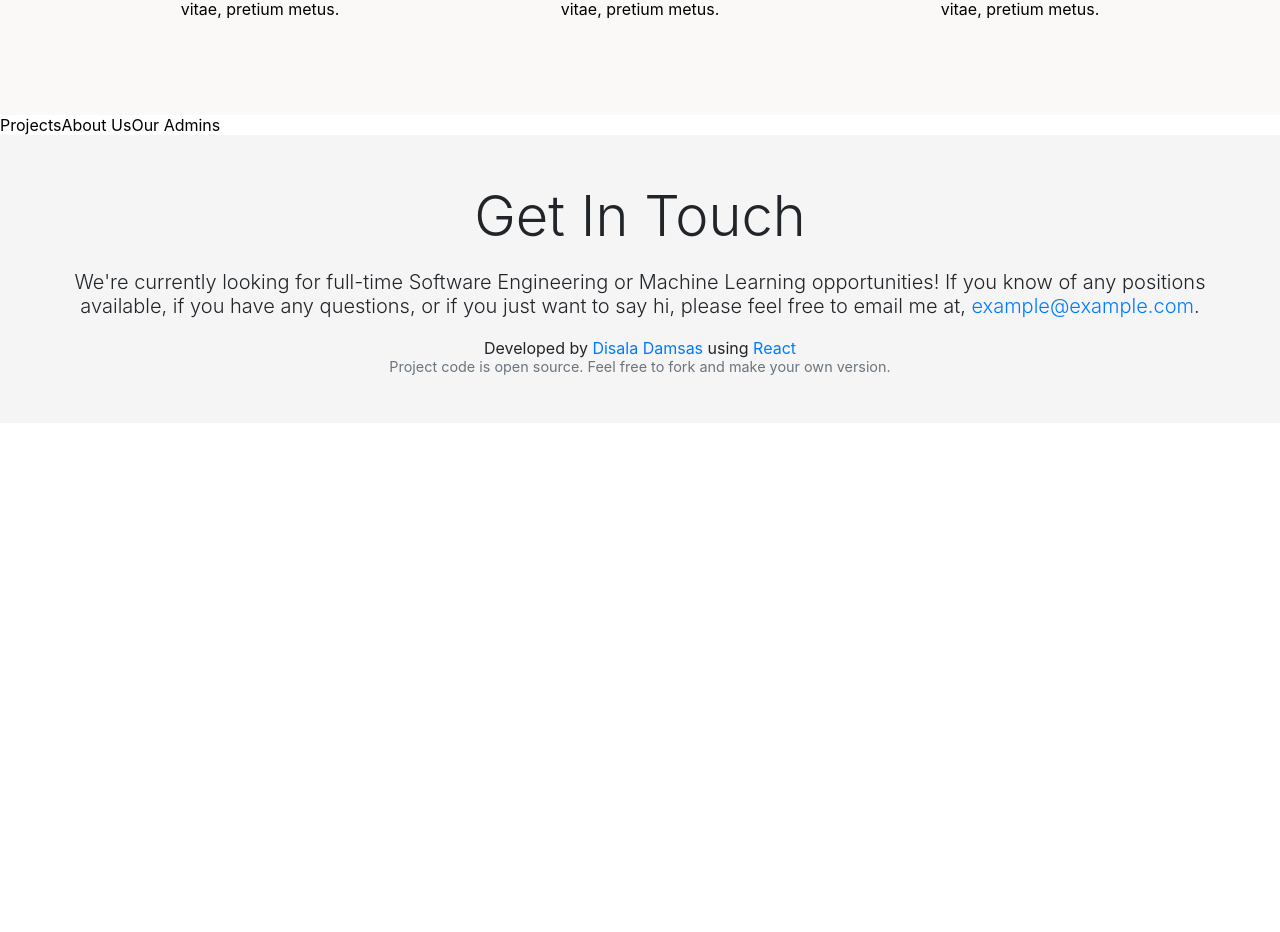
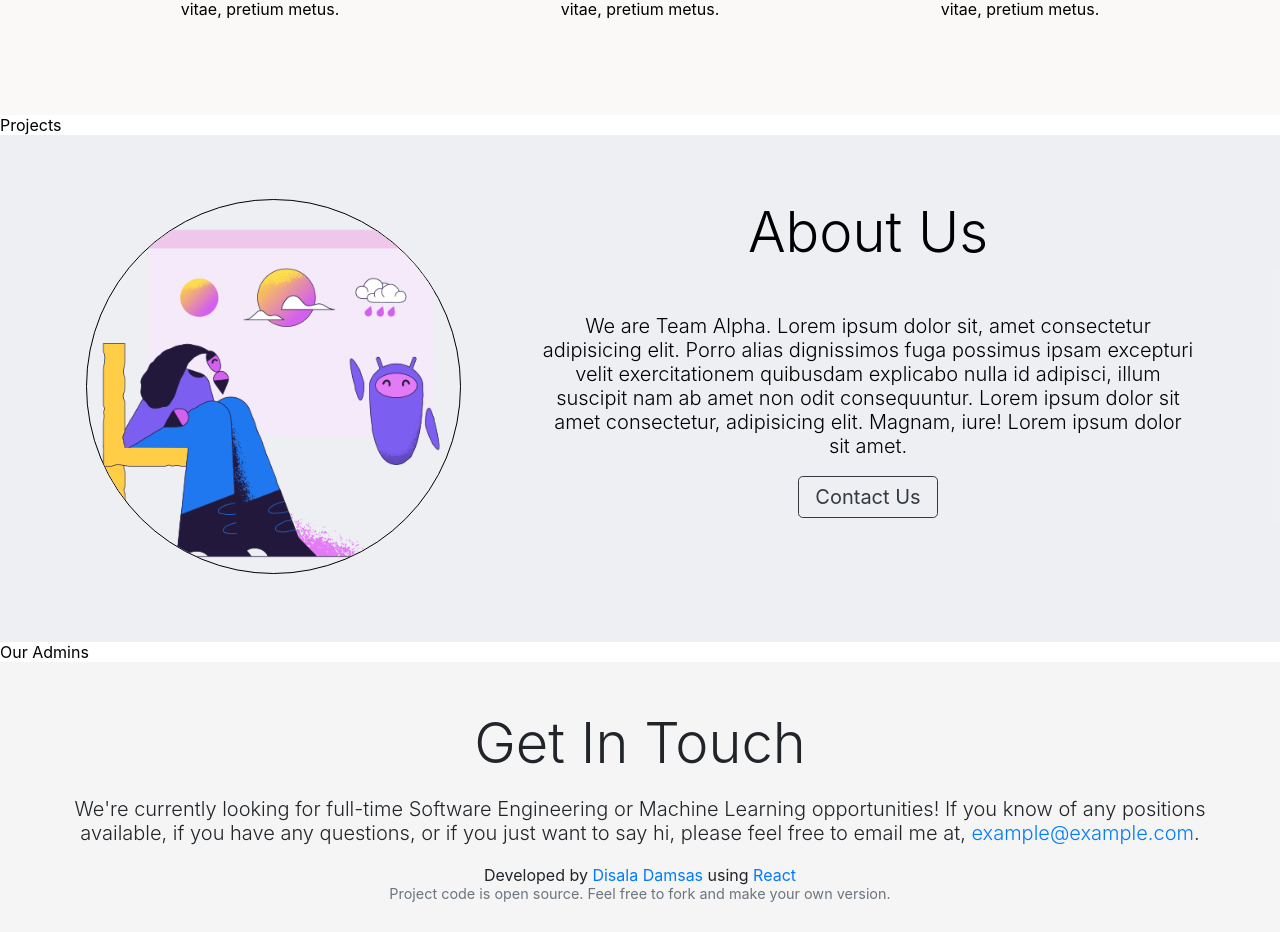
Before and after one commit to disalad/team-alpha, a React (Create React App) app in the folder client/: page / in a window 1280 px wide. Shown: the part 1255-2187 px from the top of the page. Before the commit the page ends 1678 px from the top, so only its background shows below. Built offline with nearby package versions, Linux system fonts and the light colour scheme.

Commit message:
Client: Add about us section

```diff
--- a/client/src/components/Home/AboutUs.js
+++ b/client/src/components/Home/AboutUs.js
@@ -1,5 +1,36 @@
+import './aboutUs.scss';
+
 function AboutUs() {
-    return <>About Us</>;
+    return (
+        <section id="about">
+            <div className="about-container">
+                <div className="row">
+                    <div className="about-img">
+                        <img
+                            src={require('../../assets/images/conifer-weather-forecast.png')}
+                            alt="About"
+                        />
+                    </div>
+                    <div className="about-content">
+                        <h1 className="about-content__title">About Us</h1>
+                        <p className="about-content__description">
+                            We are Team Alpha. Lorem ipsum dolor sit, amet consectetur
+                            adipisicing elit. Porro alias dignissimos fuga possimus ipsam
+                            excepturi velit exercitationem quibusdam explicabo nulla id
+                            adipisci, illum suscipit nam ab amet non odit consequuntur.
+                            Lorem ipsum dolor sit amet consectetur, adipisicing elit.
+                            Magnam, iure! Lorem ipsum dolor sit amet.
+                        </p>
+                        <p className="contact">
+                            <a href="https://t.me/imGishan" className="contact-btn">
+                                Contact Us
+                            </a>
+                        </p>
+                    </div>
+                </div>
+            </div>
+        </section>
+    );
 }
 
 export default AboutUs;
--- /dev/null
+++ b/client/src/components/Home/aboutUs.scss
@@ -0,0 +1,106 @@
+@use '../../scss/variables' as var;
+
+#about {
+    background-color: var.$brightGray;
+
+    .about-container {
+        margin-left: auto;
+        margin-right: auto;
+        padding: 2rem 1rem;
+
+        @media (min-width: 576px) {
+            max-width: 540px;
+            padding: 4rem 0;
+        }
+
+        @media (min-width: 768px) {
+            max-width: 720px;
+        }
+
+        @media (min-width: 992px) {
+            max-width: 960px;
+        }
+
+        @media (min-width: 1200px) {
+            max-width: 1140px;
+        }
+    }
+
+    .row {
+        display: flex;
+        flex-direction: row;
+        flex-wrap: nowrap;
+
+        .about-img {
+            display: none;
+            padding: 0 1rem;
+
+            @media screen and (min-width: 992px) {
+                flex: 0 0 40%;
+                max-width: 40%;
+            }
+
+            img {
+                aspect-ratio: auto 375 / 375;
+                width: 375px;
+                height: 375px;
+                border-radius: 50%;
+                border: 1px solid black;
+            }
+
+            @media screen and (min-width: 992px) {
+                display: block;
+            }
+        }
+
+        .about-content {
+            padding: 0 1rem;
+
+            @media screen and (min-width: 992px) {
+                flex: 0 0 60%;
+                max-width: 60%;
+            }
+
+            .about-content__title {
+                font-size: 3.5rem;
+                font-weight: 300;
+                text-align: center;
+                margin-top: 0;
+                margin-bottom: 3rem;
+                line-height: 1.2;
+            }
+
+            .about-content__description {
+                font-size: 1.25rem;
+                font-weight: 300;
+                margin-top: 0;
+                text-align: center;
+            }
+
+            .contact {
+                width: 100%;
+                text-align: center;
+                margin-top: 1.5rem;
+
+                .contact-btn {
+                    color: var.$onyx;
+                    border: 1px solid var.$onyx;
+                    background: transparent;
+                    padding: 0.5rem 1rem;
+                    font-size: 1.25rem;
+                    font-weight: 400;
+                    text-align: center;
+                    line-height: 1.5;
+                    border-radius: 0.3rem;
+                    vertical-align: middle;
+                    transition: 0.2s background, color;
+
+                    &:hover {
+                        color: var.$white;
+                        background: var.$onyx;
+                    }
+                }
+            }
+        }
+    }
+}
--- a/client/src/scss/_variables.scss
+++ b/client/src/scss/_variables.scss
@@ -12,3 +12,4 @@ $azure: rgb(0, 123, 255);
 $crayola: rgb(0, 86, 179);
 $auroMetalSaurus: rgb(108, 117, 125);
 $ghostWhite: rgb(250, 249, 248);
+$onyx: #343A40;
```
